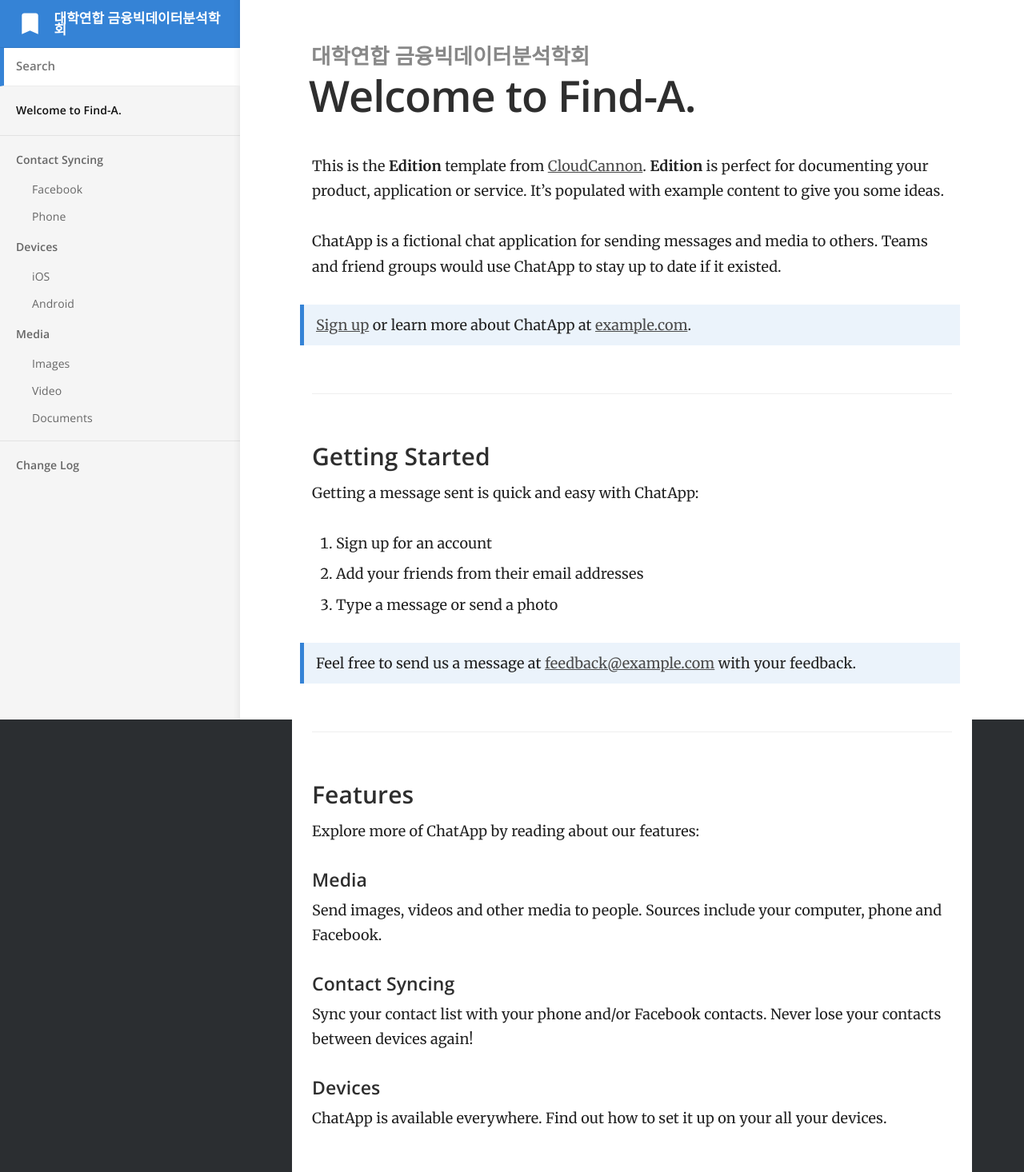
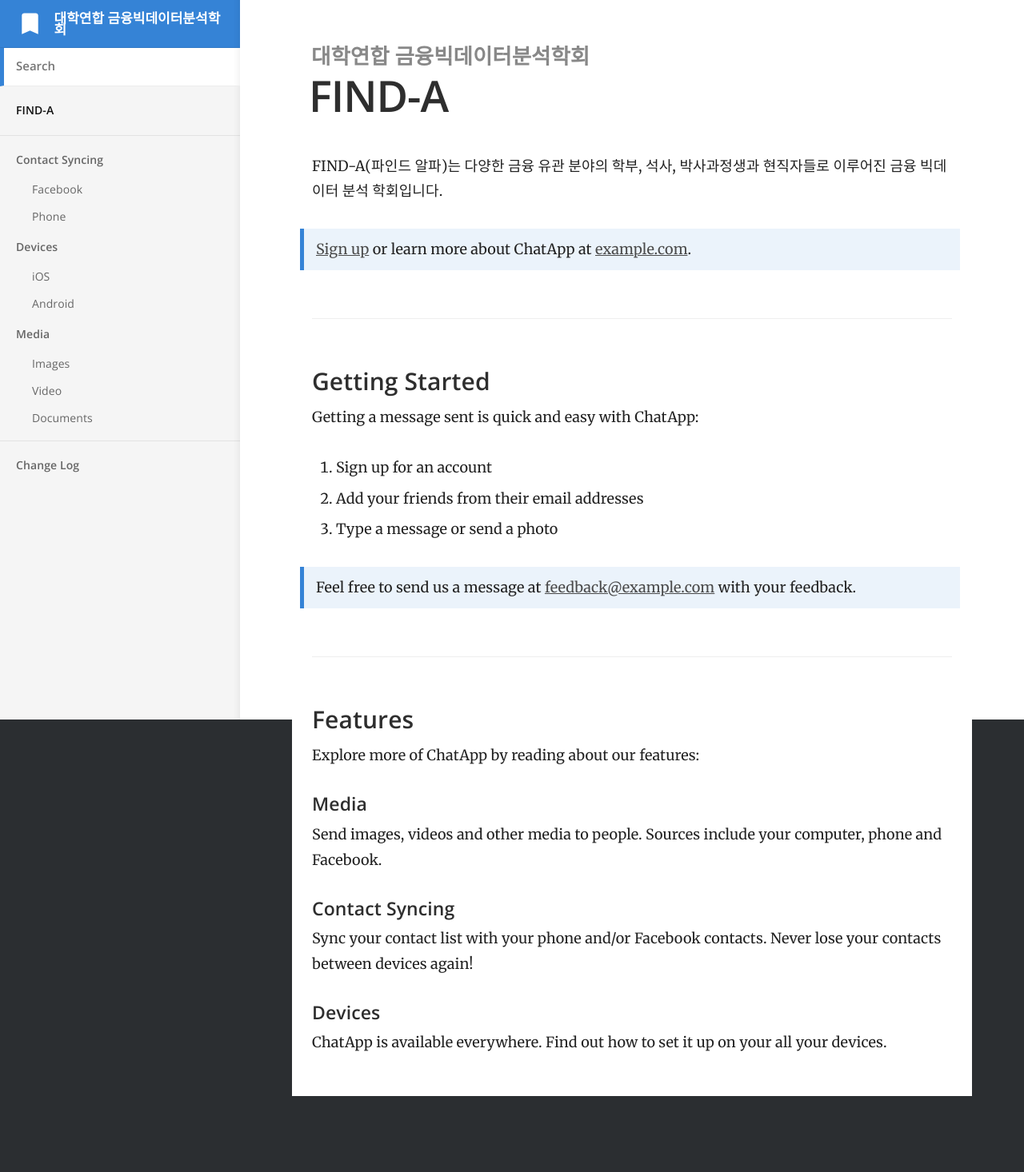
Before and after one commit to Find-A-AI/find-a-ai.github.io, a Jekyll site: the page built from index.md, in a window 1280 px wide. Shown: the whole page at 80% size. Built offline with Jekyll 4.4.1, drawn with Linux system fonts in a browser that asks for light colours; after the commit the page ends 1371 px from its top, so only the background shows below that.

Commit message:
Update index.md

```diff
--- a/index.md
+++ b/index.md
@@ -1,13 +1,8 @@
 ---
-title: Welcome to Find-A.
+title: FIND-A
 ---
 
-This is the **Edition** template from [CloudCannon](http://cloudcannon.com/).
-**Edition** is perfect for documenting your product, application or service.
-It's populated with example content to give you some ideas.
-
-ChatApp is a fictional chat application for sending messages and media to others.
-Teams and friend groups would use ChatApp to stay up to date if it existed.
+FIND-A(파인드 알파)는 다양한 금융 유관 분야의 학부, 석사, 박사과정생과 현직자들로 이루어진 금융 빅데이터 분석 학회입니다.
 
 > [Sign up](http://example.com/signup) or learn more about ChatApp at [example.com](http://example.com/).
 
```
